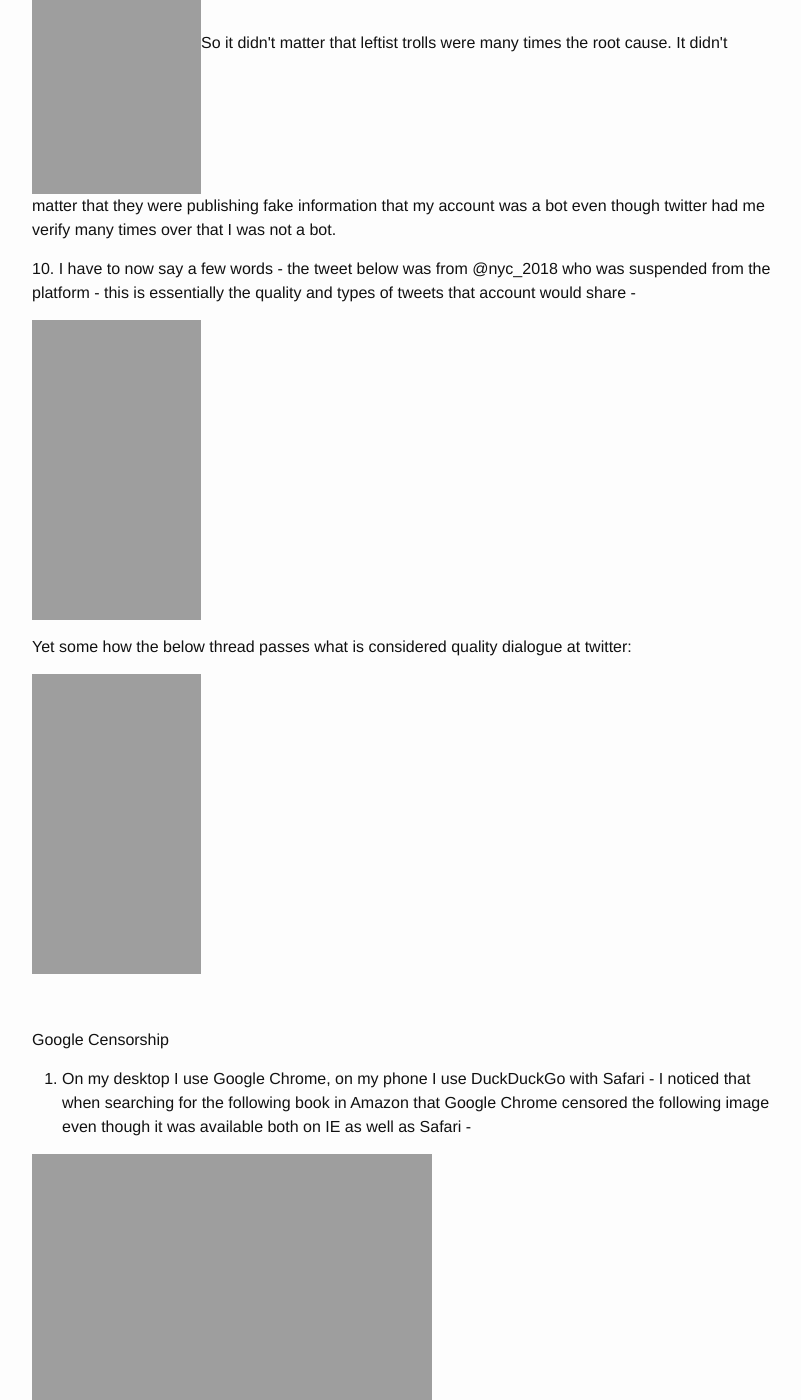
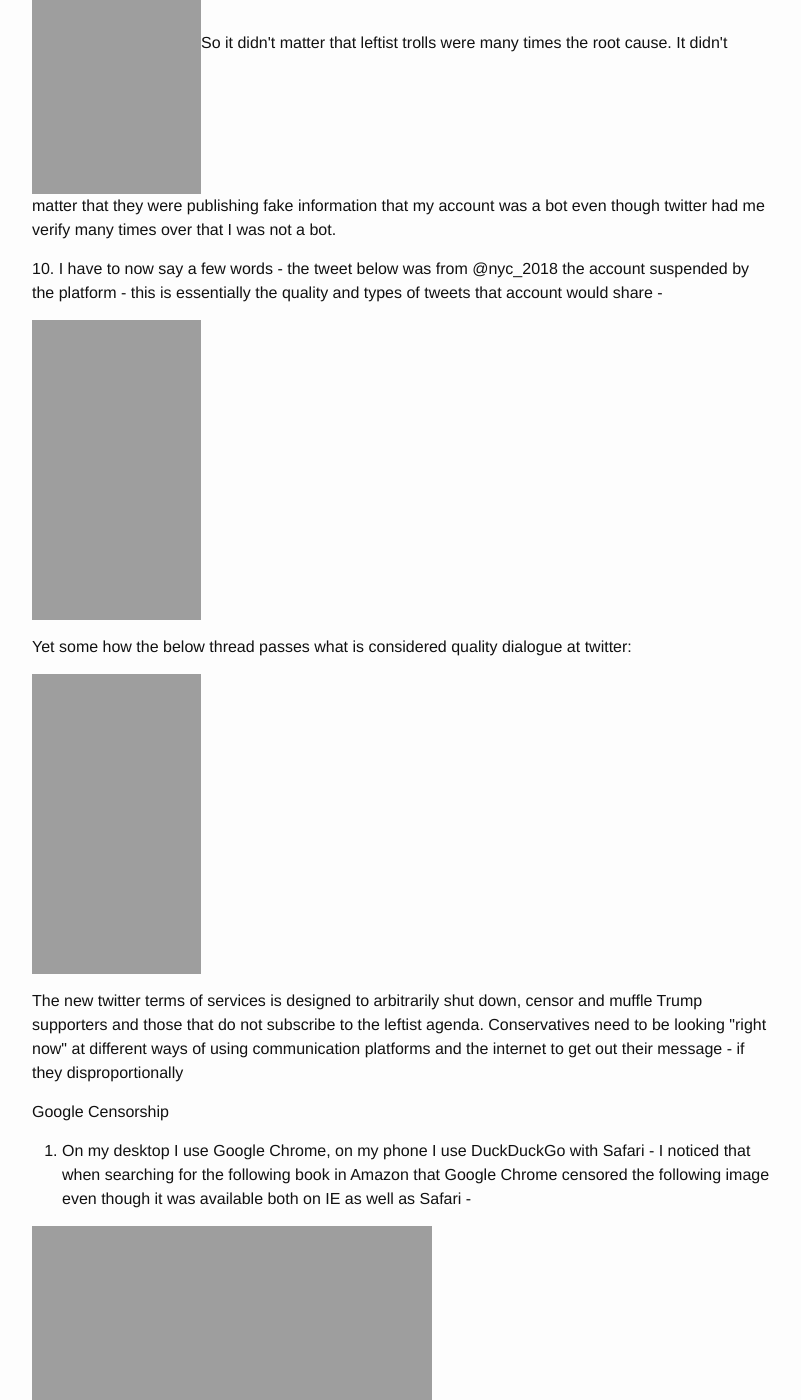
Before and after one commit to newyorkconservative/newyorkconservative.github.io, a Jekyll site: the page built from _posts/2018-08-25-twitter-censorship-and-privacy-concerns.md, in a window 1280 px wide and 1400 px high, scrolled down 3374 px. Shown: the whole window, without its empty margins (238-1039 px from the left). Built offline with Jekyll 4.4.1, drawn with Linux system fonts in a browser that asks for light colours.

Commit message:
Syncing _posts/2018-08-25-twitter-censorship-and-privacy-concerns.md from WordPress at https://www.newyorkconservative.com (#MAGA - America First, History, Experience, Declaration of Independence, Constitution, Bill of Rights,Common Sense, Jobs, Security, Strong Borders and Law Enforcement) - wpghs

```diff
--- a/_posts/2018-08-25-twitter-censorship-and-privacy-concerns.md
+++ b/_posts/2018-08-25-twitter-censorship-and-privacy-concerns.md
@@ -48,11 +48,11 @@ post_date: 2018-08-25 00:17:23
 <p>I will update this thread when I hear more....</p>
 <p>On Tuesday February 4th twitter support came back with the following communication in response to my appeal - essentially there was no response - again - they did not provide a real reason why my account was suspended - only that it was suspended.</p>
 <p><a href="https://www.newyorkconservative.com/wp-content/uploads/2018/08/twitter-one-email.png"><img class="size-medium wp-image-4863 aligncenter" src="https://www.newyorkconservative.com/wp-content/uploads/2018/08/twitter-one-email-169x300.png" alt="" width="169" height="300" /></a>So it didn't matter that leftist trolls were many times the root cause. It didn't matter that they were publishing fake information that my account was a bot even though twitter had me verify many times over that I was not a bot.</p>
-<p>10. I have to now say a few words - the tweet below was from @nyc_2018 who was suspended from the platform - this is essentially the quality and types of tweets that account would share -</p>
+<p>10. I have to now say a few words - the tweet below was from @nyc_2018 the account suspended by the platform - this is essentially the quality and types of tweets that account would share -</p>
 <p><a href="https://www.newyorkconservative.com/wp-content/uploads/2018/08/nyc_2018-tweets.png"><img class="size-medium wp-image-4862 aligncenter" src="https://www.newyorkconservative.com/wp-content/uploads/2018/08/nyc_2018-tweets-169x300.png" alt="" width="169" height="300" /></a></p>
 <p>Yet some how the below thread passes what is considered quality dialogue at twitter:</p>
 <p><a href="https://www.newyorkconservative.com/wp-content/uploads/2018/08/harrassment.png"><img class="size-medium wp-image-4864 aligncenter" src="https://www.newyorkconservative.com/wp-content/uploads/2018/08/harrassment-169x300.png" alt="" width="169" height="300" /></a></p>
-<p> </p>
+<p>The new twitter terms of services is designed to arbitrarily shut down, censor and muffle Trump supporters and those that do not subscribe to the leftist agenda. Conservatives need to be looking "right now" at different ways of using communication platforms and the internet to get out their message - if they disproportionally </p>
 
 <!-- wp:paragraph -->
 <p>Google Censorship</p>
```
